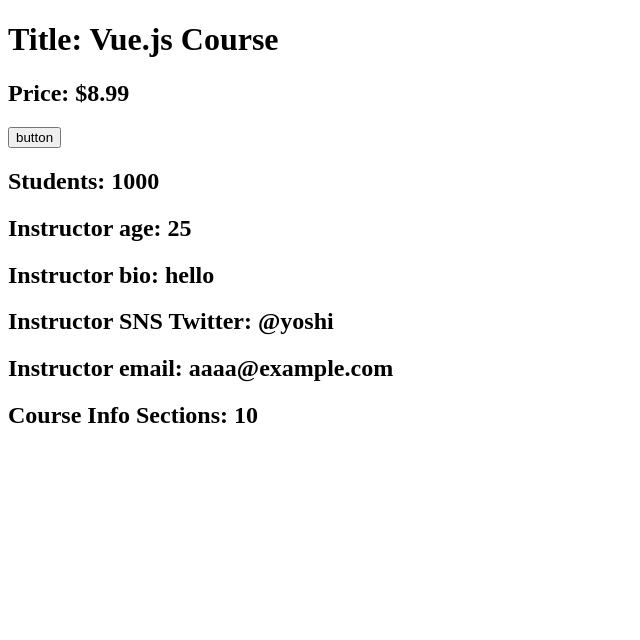
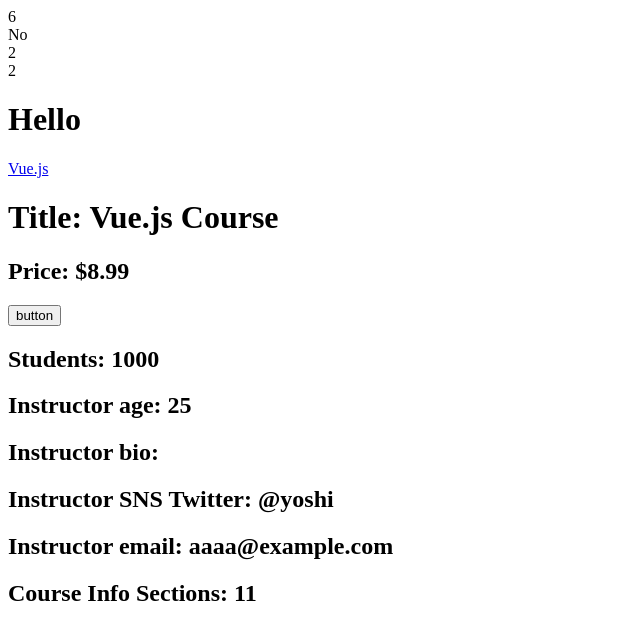
Before and after one commit to reo0306/vue-practise, a Vue app in the folder vue-lesson/: page / in a window 1280 px wide. Shown: the top 640 px of the page, without its empty margins (0-640 px from the left). Built offline with nearby package versions, Linux system fonts and the light colour scheme; the HTML template or start-up script is replaced by a standard one.

Commit message:
update template

```diff
--- a/vue-lesson/eslint.config.ts
+++ b/vue-lesson/eslint.config.ts
@@ -16,7 +16,8 @@ export default defineConfigWithVueTs(
 
   globalIgnores(['**/dist/**', '**/dist-ssr/**', '**/coverage/**']),
 
-  pluginVue.configs['flat/essential'], //pluginVue.configs['flat/recommended'],
+  //pluginVue.configs['flat/essential'], //pluginVue.configs['flat/recommended'],
+  pluginVue.configs['flat/recommended'],
   vueTsConfigs.recommended,
   skipFormatting,
 )
--- a/vue-lesson/src/App.vue
+++ b/vue-lesson/src/App.vue
@@ -6,7 +6,6 @@ let price = ref(9.99); // リアクティビティ（リアクティブ）
 function increment() {
   price.value += 1;
   instructor.age += 1;
-  instructor.bio = 'h1';
   instructor.sns.twitter = 'hello';
   instructor.email = ref('bbbb@exmaple.com');
 }
@@ -25,7 +24,7 @@ const instructor = reactive({
   },
   email: ref('aaaa@example.com'),
 });
-instructor.bio = 'hello';
+//instructor.bio = 'hello';
 // 配列のリアクティブは.valueが必要
 const item = reactive([ref(1),ref(2),ref(3),]);
 item.reverse();
@@ -34,9 +33,24 @@ const courseInfo = {
   language: ref('Japanese'),
 };
 console.log(courseInfo.sections.value);
+const sections = courseInfo.sections;
+
+const count = ref(2);
+const count2 = ref(4);
+
+const message = ref('<h1>Hello</h1>')
+
+const vueURL = ref("https://vuejs.org");
+const vueID = ref("vue-link");
 </script>
 
 <template>
+  <div>{{ count + count2 }}</div>
+  <div>{{ count > 3 ? 'Yes' : 'No' }}</div>
+  <div>{{ count }}</div>
+  <div v-text="count"></div>
+  <div v-html="message"></div>
+  <a :id="vueID" :href="vueURL">Vue.js</a>
   <h1>Title: {{ title }}</h1>
   <h2>Price: ${{ price - 1 }}</h2>
   <button @click="increment">button</button>
@@ -45,5 +59,5 @@ console.log(courseInfo.sections.value);
   <h2>Instructor bio: {{ instructor.bio }}</h2>
   <h2>Instructor SNS Twitter: {{ instructor.sns.twitter }}</h2>
   <h2>Instructor email: {{ instructor.email }}</h2>
-  <h2>Course Info Sections: {{ courseInfo.sections.value }}</h2>
+  <h2>Course Info Sections: {{ sections + 1 }}</h2>
 </template>
```
